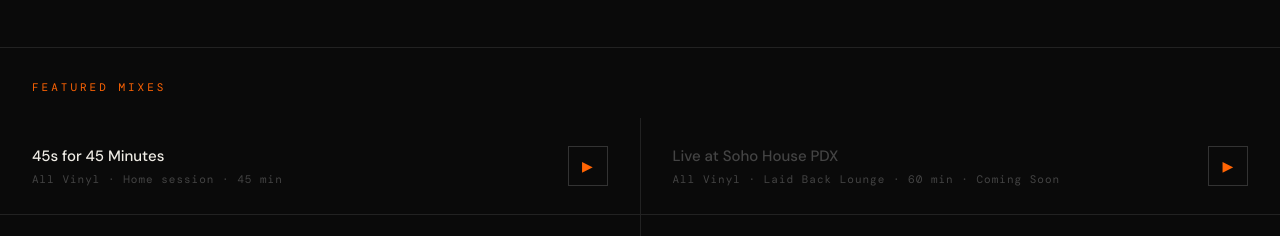
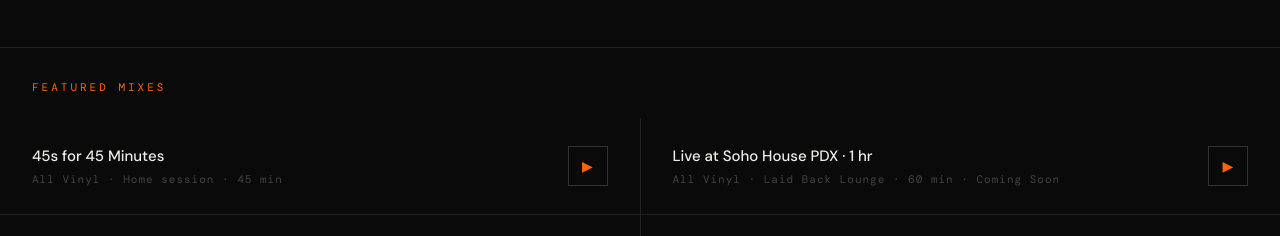
Before and after one commit to vicdubbeld/dj-vic, a Next.js app: page / in a window 1280 px wide. Shown: the part 2089-2325 px from the top of the page. Built offline with nearby package versions, Linux system fonts and the light colour scheme; a web font is replaced by a local one.

Commit message:
added new vinyl mix from Soho House

```diff
--- a/components/Mixes.tsx
+++ b/components/Mixes.tsx
@@ -8,10 +8,10 @@ const mixes = [
     live: true,
   },
   {
-    title: 'Live at Soho House PDX',
+    title: 'Live at Soho House PDX · 1 hr',
     meta: 'All Vinyl · Laid Back Lounge · 60 min · Coming Soon',
-    href: 'https://youtube.com', // TODO: replace with actual YouTube URL
-    live: false,
+    href: 'https://www.youtube.com/watch?v=pBrbKAG6i9A',
+    live: true,
   },
   {
     title: 'Day Party at Battle Creek Cellars',
```
